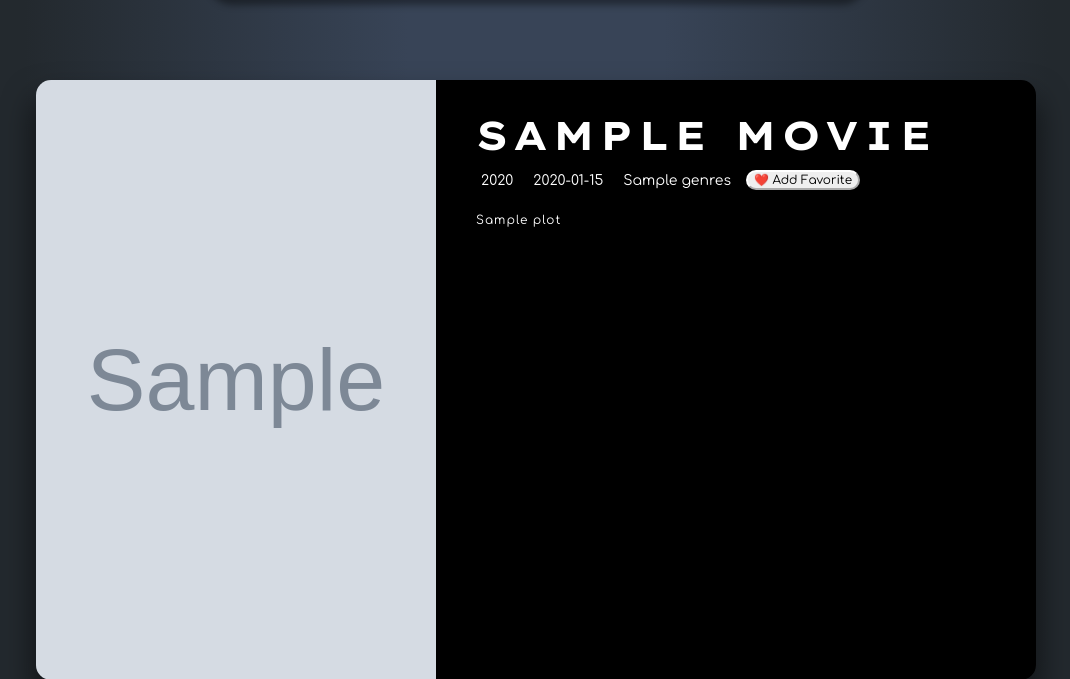
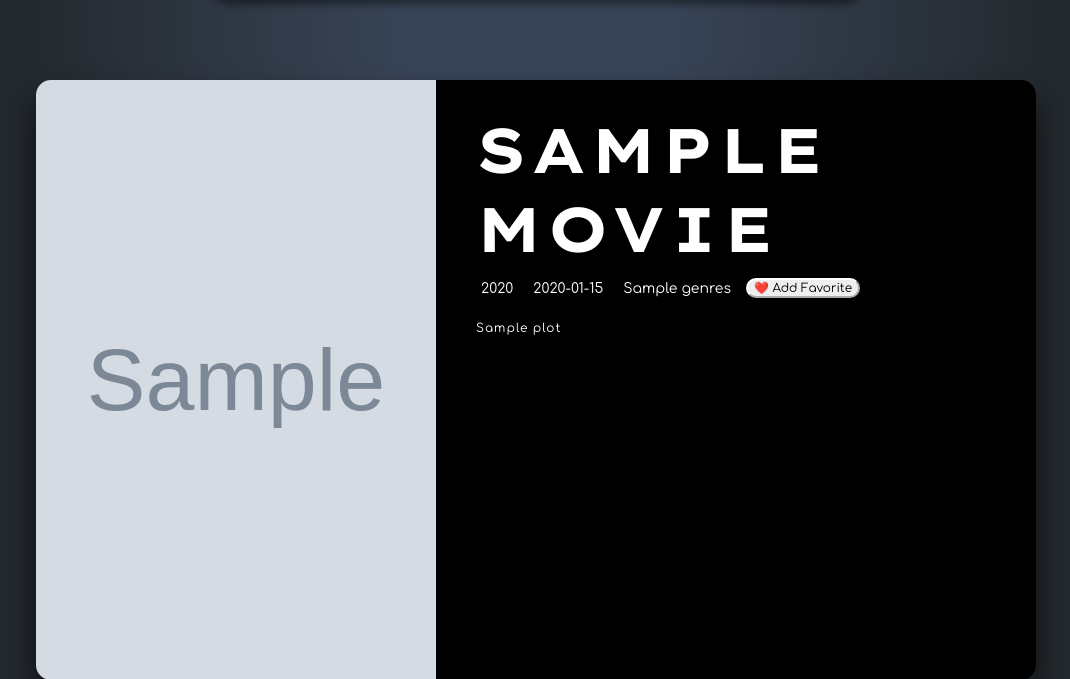
Before and after one commit to xiesheaeix/cineflix, a Django app: page /movie/1/ in a window 1280 px wide. Shown: the part 109-788 px from the top of the page, without its empty margins (104-1174 px from the left). Run offline with Django 4.2, Linux system fonts and the light colour scheme; tables that the repository leaves empty hold one stand-in row (values such as "Sample post"); grey boxes marked "Sample" are stand-in pictures; a database or web service that is not in the repository returns one stand-in record (values such as "Sample title"); data that the repository does not hold is empty.

Commit message:
css titles

```diff
--- a/main_app/static/css/style.css
+++ b/main_app/static/css/style.css
@@ -225,7 +225,7 @@ li img {
 .card-right h1 {
     font-weight: 700;
     text-align: left;
-    font-size: 40px;
+    font-size: 4.9vw;
     margin: 30px 0 0 0;
     padding: 0 0 0 40px;
     letter-spacing: 5px;
```
